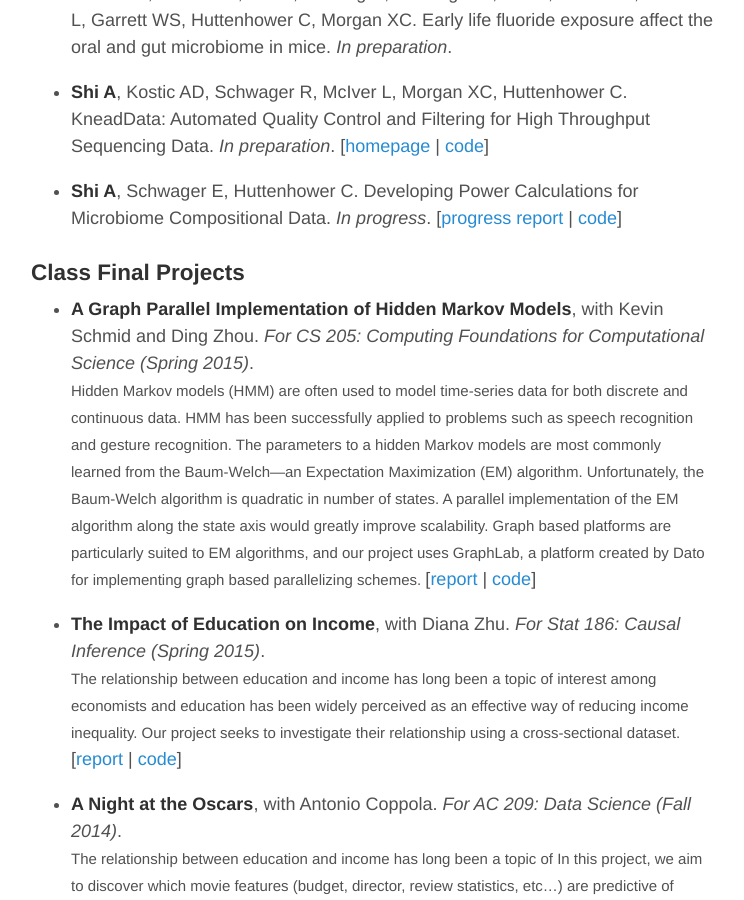
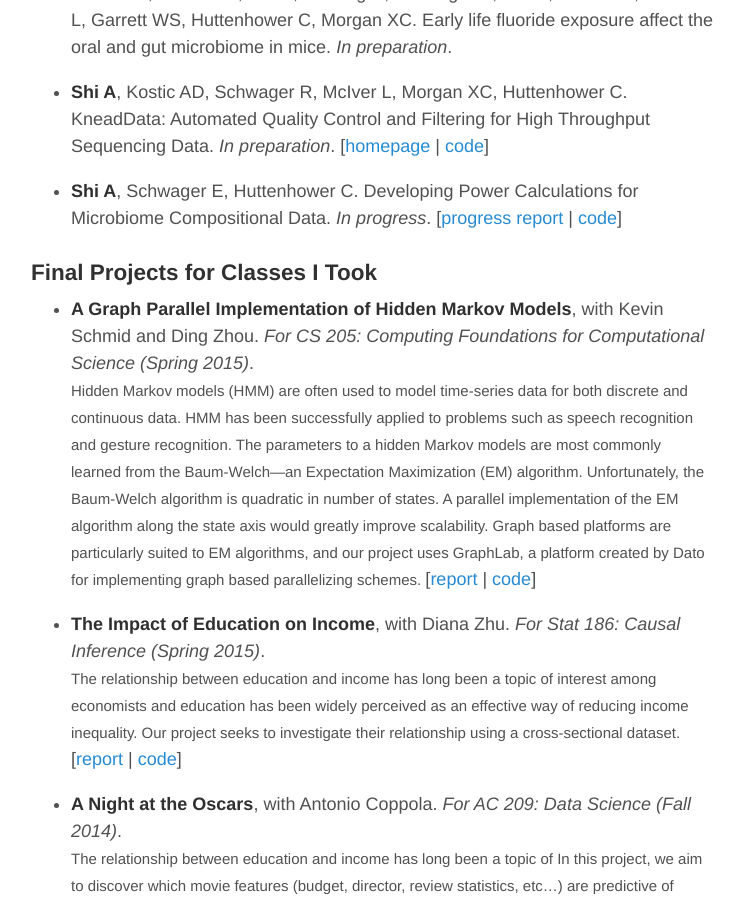
Before and after one commit to shiandy/shiandy.github.io, a Jekyll site: the page built from index.markdown, in a window 1280 px wide and 900 px high, scrolled down 548 px. Shown: the whole window, without its empty margins (267-1011 px from the left). Built offline with Jekyll 4.4.1, drawn with Linux system fonts in a browser that asks for light colours; Markdown is read by kramdown in place of the engine named in the settings.

Commit message:
modify 'Final Projects' wording

```diff
--- a/index.markdown
+++ b/index.markdown
@@ -39,7 +39,7 @@ A.B. Degree Candidate in Statistics. GPA: 3.84/4.0
   [[progress report]({{ site.path }}/assets/power-calc-report.pdf) |
   [code](https://bitbucket.org/andys314/power-calculations)]
 
-### Class Final Projects
+### Final Projects for Classes I Took
 
 + **A Graph Parallel Implementation of Hidden Markov Models**, with Kevin Schmid
   and Ding Zhou. *For CS 205: Computing Foundations for Computational Science
```
